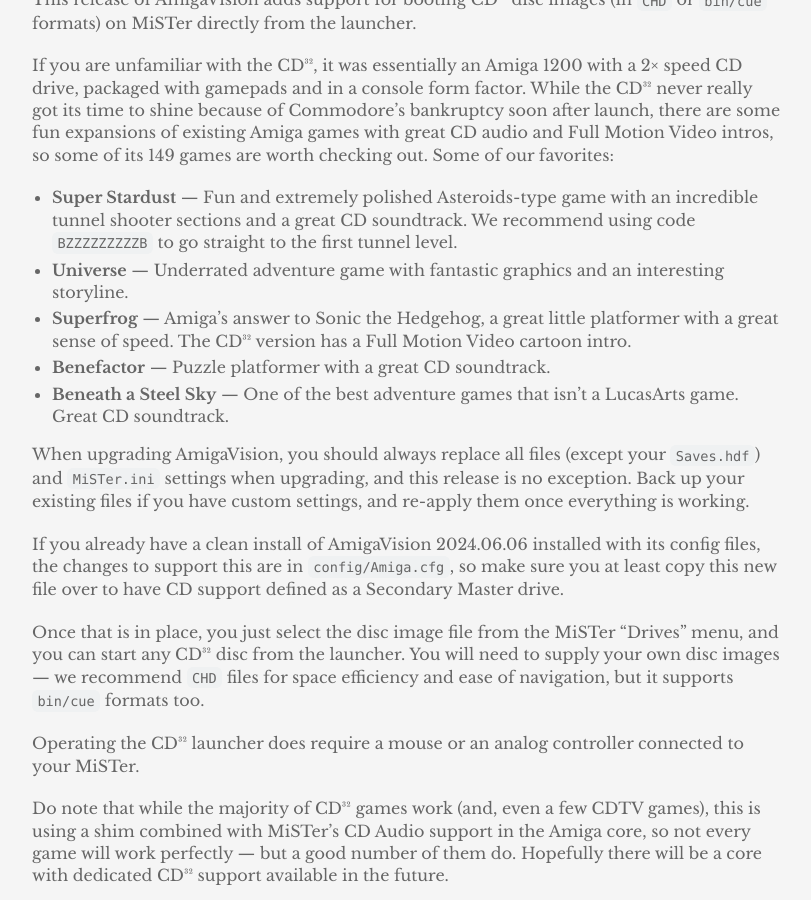
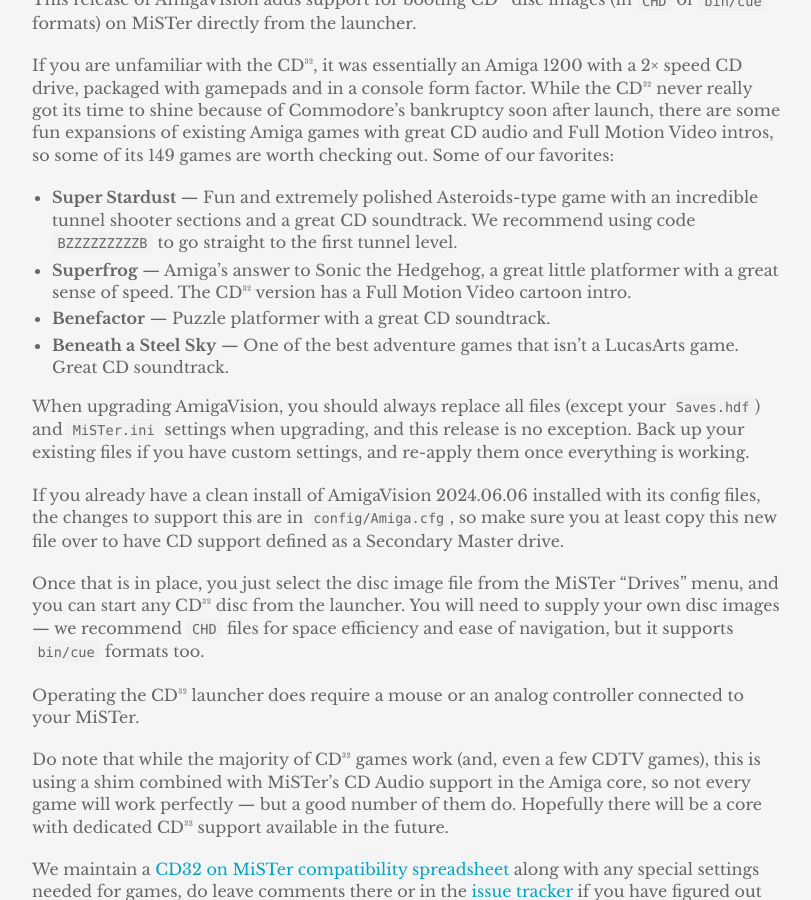
Before and after one commit to amigavision/amigavision.github.io, a Jekyll site: the page built from _posts/2024-08-18-2024.08.18.md, in a window 1280 px wide and 900 px high, scrolled down 974 px. Shown: the whole window, without its empty margins (233-1044 px from the left). Built offline with Jekyll 4.4.1, drawn with Linux system fonts in a browser that asks for light colours.

Commit message:
Universe doesn’t work yet, turns out

```diff
--- a/_posts/2024-08-18-2024.08.18.md
+++ b/_posts/2024-08-18-2024.08.18.md
@@ -16,7 +16,6 @@
 If you are unfamiliar with the CD³², it was essentially an Amiga 1200 with a 2× speed CD drive, packaged with gamepads and in a console form factor. While the CD³² never really got its time to shine because of Commodore's bankruptcy soon after launch, there are some fun expansions of existing Amiga games with great CD audio and Full Motion Video intros, so some of its 149 games are worth checking out. Some of our favorites:
 
 * **Super Stardust** — Fun and extremely polished Asteroids-type game with an incredible tunnel shooter sections and a great CD soundtrack. We recommend using code `BZZZZZZZZZB` to go straight to the first tunnel level.
-* **Universe** — Underrated adventure game with fantastic graphics and an interesting storyline.
 * **Superfrog** — Amiga's answer to Sonic the Hedgehog, a great little platformer with a great sense of speed. The CD³² version has a Full Motion Video cartoon intro.
 * **Benefactor** — Puzzle platformer with a great CD soundtrack.
 * **Beneath a Steel Sky** — One of the best adventure games that isn't a LucasArts game. Great CD soundtrack.
```
